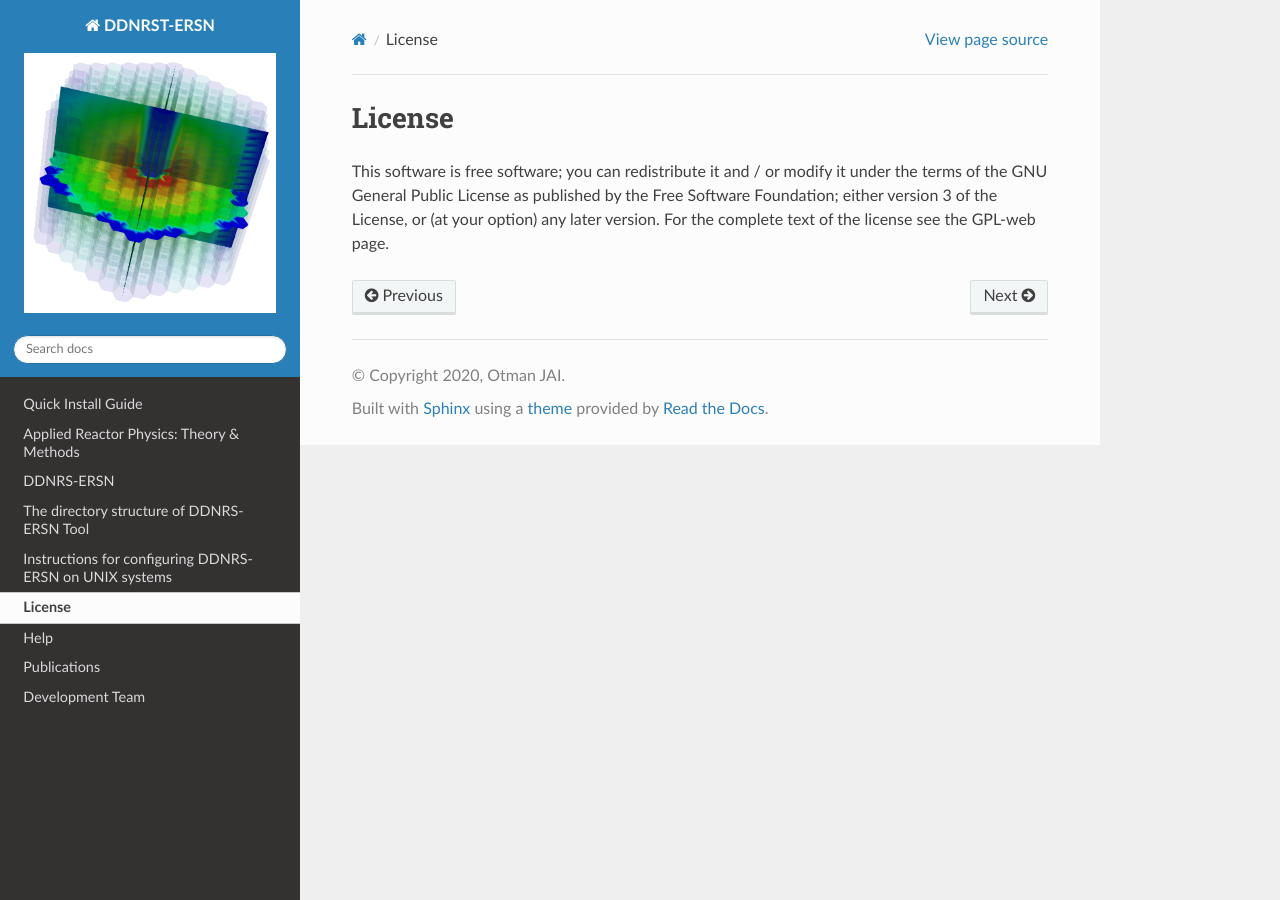
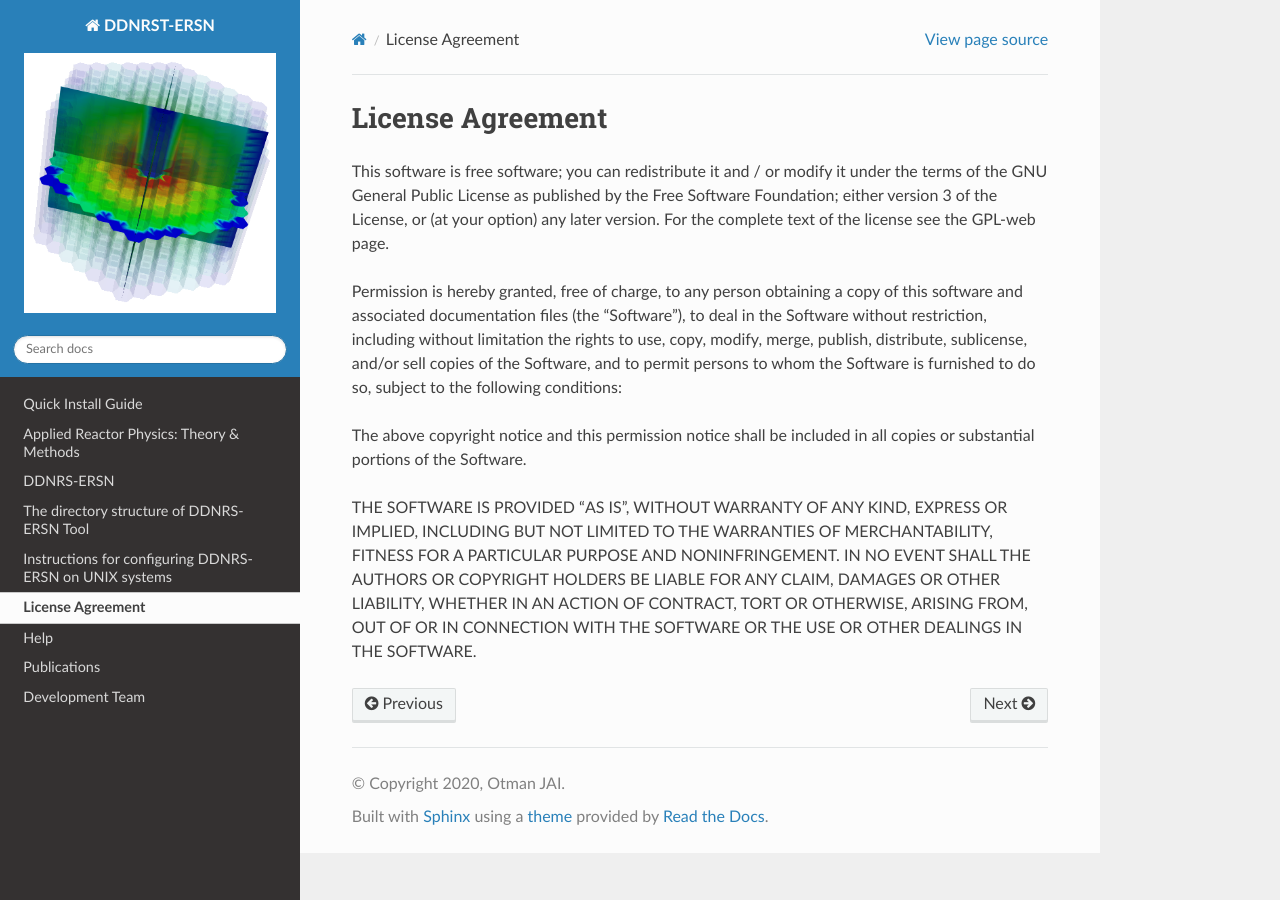
Before and after one commit to otmanjai/DDNRS-ERSN, a Sphinx documentation site: the page built from docs/source/License.rst, in a window 1280 px wide. Built offline with Sphinx 7.4.7 and the Read the Docs theme 2.0.0, drawn with Linux system fonts in a browser that asks for light colours.

Commit message:
Update License.rst

```diff
--- a/docs/source/License.rst
+++ b/docs/source/License.rst
@@ -1,4 +1,24 @@
-License
-=======
+.. _license:
+
+=================
+License Agreement
+=================
 
 This software is free software; you can redistribute it and / or modify it under the terms of the GNU General Public License as published by the Free Software Foundation; either version 3 of the License, or (at your option) any later version. For the complete text of the license see the GPL-web page.
+
+Permission is hereby granted, free of charge, to any person obtaining a copy of
+this software and associated documentation files (the "Software"), to deal in
+the Software without restriction, including without limitation the rights to
+use, copy, modify, merge, publish, distribute, sublicense, and/or sell copies of
+the Software, and to permit persons to whom the Software is furnished to do so,
+subject to the following conditions:
+
+The above copyright notice and this permission notice shall be included in all
+copies or substantial portions of the Software.
+
+THE SOFTWARE IS PROVIDED "AS IS", WITHOUT WARRANTY OF ANY KIND, EXPRESS OR
+IMPLIED, INCLUDING BUT NOT LIMITED TO THE WARRANTIES OF MERCHANTABILITY, FITNESS
+FOR A PARTICULAR PURPOSE AND NONINFRINGEMENT. IN NO EVENT SHALL THE AUTHORS OR
+COPYRIGHT HOLDERS BE LIABLE FOR ANY CLAIM, DAMAGES OR OTHER LIABILITY, WHETHER
+IN AN ACTION OF CONTRACT, TORT OR OTHERWISE, ARISING FROM, OUT OF OR IN
+CONNECTION WITH THE SOFTWARE OR THE USE OR OTHER DEALINGS IN THE SOFTWARE.
```
